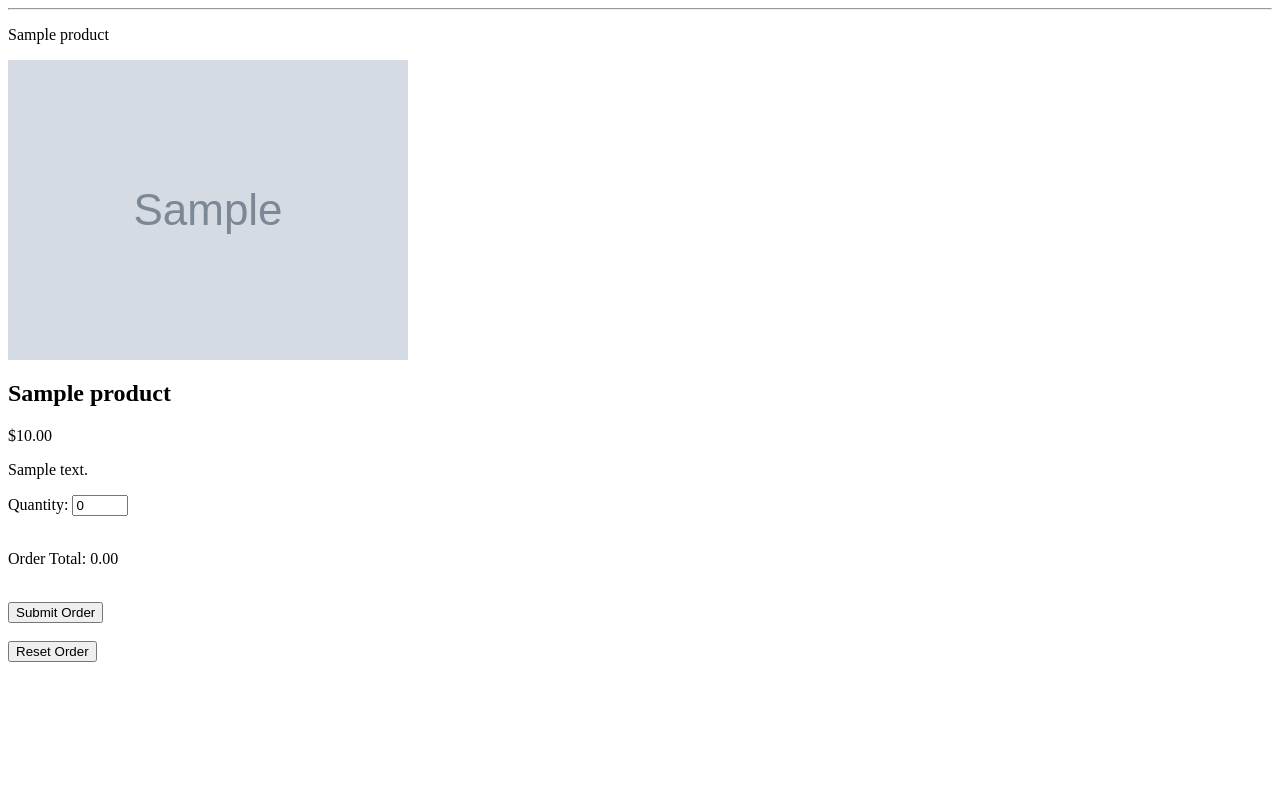
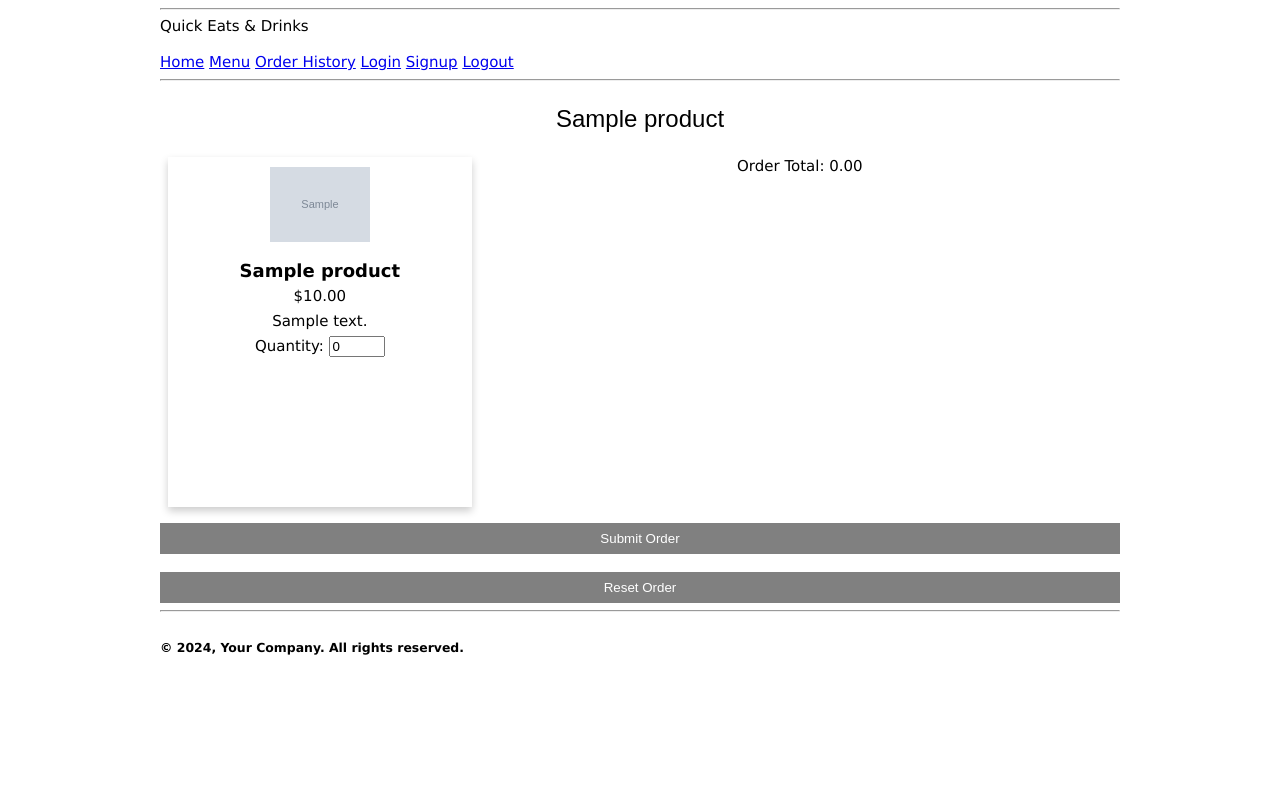
Before and after one commit to Isaac-Ndirangu-Muturi-749/Quick-Eats-and-Drinks, a Flask app: page /menu in a window 1280 px wide. Run offline with Flask 3, Linux system fonts and the light colour scheme; tables that the repository leaves empty hold one stand-in row (values such as "Sample post"); grey boxes marked "Sample" are stand-in pictures; parts of the project's set-up code (start-up, migrations or seed data) failed here and were passed over.

Commit message:
update user authentication

```diff
--- a/j2/app/__init__.py
+++ b/j2/app/__init__.py
@@ -1,13 +1,13 @@
-# app/__init__.py
-
 from flask import Flask
 from flask_sqlalchemy import SQLAlchemy
 from flask_migrate import Migrate
 from flask_babel import Babel
+from flask_login import LoginManager
 
 db = SQLAlchemy()
 migrate = Migrate()
 babel = Babel()
+login_manager = LoginManager()
 
 def create_app():
     app = Flask(__name__, template_folder='templates', static_folder='static')
@@ -17,6 +17,8 @@ def create_app():
     db.init_app(app)
     migrate.init_app(app, db)
     babel.init_app(app)
+    login_manager.init_app(app)
+    login_manager.login_view = 'auth.login'
 
     # Custom template filter
     @app.template_filter('format_currency')
@@ -25,7 +27,15 @@ def create_app():
         return "${:,.2f}".format(value)
 
     # Import and register blueprints
+    from app.routes.auth import bp as auth_bp
+    app.register_blueprint(auth_bp)
+
     from app.routes.products import bp as products_bp
     app.register_blueprint(products_bp)
 
+    @login_manager.user_loader
+    def load_user(user_id):
+        from app.models import User  # Local import to avoid circular import issues
+        return User.query.get(int(user_id))
+
     return app
--- a/j2/app/routes/products.py
+++ b/j2/app/routes/products.py
@@ -1,26 +1,64 @@
-# app/routes/products.py
-
 from flask import Blueprint, request, render_template, redirect, url_for
 from app import db
-from app.models import Product
+from app.models import Product, Order, OrderItem
+from flask_login import current_user, login_required
+from datetime import datetime
 
 bp = Blueprint('products', __name__)
+
+@bp.route('/index', methods=['GET'])
+def index():
+    return render_template('index.html')
 
 @bp.route('/menu', methods=['GET'])
 def menu():
     products_list = Product.query.all()
     return render_template('menu.html', products=products_list)
 
-@bp.route('/')
-def index():
-    return render_template('index.html')
+@bp.route('/order-history')
+@login_required
+def order_history():
+    orders = Order.query.filter_by(user_id=current_user.id).all()
+    order_data = []
 
-@bp.route('/order-history')
-def order_history():
-    # Logic to retrieve and display order history
-    return render_template('order_history.html')
+    for order in orders:
+        items = OrderItem.query.filter_by(order_id=order.id).all()
+        order_data.append({
+            'order': order,
+            'items': items
+        })
+
+    return render_template('order_history.html', orders=order_data)
 
 @bp.route('/process_order', methods=['POST'])
+@login_required
 def process_order():
-    # Handle order processing
-    return redirect(url_for('products.menu'))
+    product_ids = request.form.getlist('productId[]')
+    quantities = request.form.getlist('quantity[]')
+    prices = request.form.getlist('price[]')
+
+    # Calculate total amount
+    total_amount = sum(float(price) * int(quantity) for price, quantity in zip(prices, quantities))
+
+    # Insert the order into the database
+    order = Order(user_id=current_user.id, order_date_time=datetime.utcnow(), amount=total_amount)
+    db.session.add(order)
+    db.session.commit()
+
+    # Insert order items
+    for product_id, quantity, price in zip(product_ids, quantities, prices):
+        if int(quantity) > 0:
+            order_item = OrderItem(order_id=order.id, product_id=int(product_id), quantity=int(quantity), amount=float(price) * int(quantity))
+            db.session.add(order_item)
+
+    db.session.commit()
+
+    return redirect(url_for('products.order_confirmation', order_id=order.id))
+
+@bp.route('/order_confirmation/<int:order_id>')
+@login_required
+def order_confirmation(order_id):
+    order = Order.query.get_or_404(order_id)
+    items = OrderItem.query.filter_by(order_id=order.id).all()
+
+    return render_template('order_confirmation.html', order=order, items=items)
--- a/j2/app/static/css/menu.css
+++ b/j2/app/static/css/menu.css
@@ -1,6 +1,93 @@
+/* CSS document for Menu page of e-commerce web site */
 
-.product-image {
-    width: 200px;
-    height: auto;  /* This keeps the aspect ratio intact */
-    object-fit: cover;  /* Optional: crops the image to fit the specified size */
-}
+html {
+    box-sizing: border-box;
+  }
+
+  p.center {
+    text-align: center;
+    margin-top: 5px;
+    margin-bottom: 5px;
+  }
+
+  hr {
+    clear: both;
+  }
+
+  .bodyStyle {
+    width: 960px;
+    margin: 0 auto;
+    overflow: auto;
+    font-family: 'Lucida Grande', 'Lucida Sans Unicode', 'sans-serif';
+    font-size: 15px;
+  }
+
+  *, *:before, *:after {
+    box-sizing: inherit;
+  }
+
+  .column {
+    float: left;
+    width: 33.3%;
+    margin-bottom: 16px;
+    padding: 0 8px;
+  }
+
+  @media screen and (max-width: 650px) {
+    .column {
+      width: 100%;
+      display: block;
+    }
+  }
+
+  .card {
+    box-shadow: 0 4px 8px 0 rgba(0, 0, 0, 0.2);
+    height: 350px;
+    line-height: 20px;
+    text-align: center;
+    padding: 10px;
+  }
+
+  .container {
+    padding: 0 16px;
+  }
+
+  .container::after, .row::after {
+    content: "";
+    clear: both;
+    display: table;
+  }
+
+  .button {
+    border: none;
+    outline: 0;
+    display: inline-block;
+    padding: 8px;
+    color: white;
+    background-color: gray;
+    text-align: center;
+    cursor: pointer;
+    width: 100%;
+  }
+
+  .button:hover {
+    background-color: #555;
+  }
+
+  .productTitle {
+    text-align: center;
+    font-size: 18px;
+    margin-bottom: 5px;
+  }
+
+  .product-image {
+    width: 100px;
+    height: auto;  /* Keep aspect ratio */
+    object-fit: cover;
+  }
+
+  .cursiveText p {
+    font-family: 'Cursive', 'Lucida Handwriting', sans-serif;
+    font-size: 24px;
+    text-align: center;
+  }
--- a/j2/app/templates/base.html
+++ b/j2/app/templates/base.html
@@ -9,13 +9,16 @@
 <body class="bodyStyle">
     <div id="header" class="mainHeader">
         <hr>
-        <div class="center">Popular Food and Drinks Store</div>
+        <div class="center">Quick Eats & Drinks</div>
     </div>
     <br>
     <div class="topnav">
         <a href="{{ url_for('products.index') }}">Home</a>
         <a href="{{ url_for('products.menu') }}" class="active">Menu</a>
         <a href="{{ url_for('products.order_history') }}">Order History</a>
+        <a href="{{ url_for('auth.login') }}">Login</a>
+        <a href="{{ url_for('auth.signup') }}">Signup</a>
+        <a href="{{ url_for('auth.logout') }}">Logout</a>
     </div>
     {% block content %}{% endblock %}
     <div id="Copyright" class="center">
--- a/j2/app/templates/menu.html
+++ b/j2/app/templates/menu.html
@@ -1,4 +1,10 @@
-<!-- app/templates/menu.html -->
+{% extends 'base.html' %}
+
+{% block title %}Menu{% endblock %}
+
+{% block content %}
+<div class="bodyStyle">
+
     <form id="orderForm" action="{{ url_for('products.process_order') }}" method="post" onsubmit="return validateOrder()">
         {% if products %}
             {% set previous_product_group_number = 0 %}
@@ -13,7 +19,6 @@
                 <div class="column">
                     <div class="card">
                         <img src="{{ product.image_url if 'http' in product.image_url else url_for('static', filename='images/' ~ product.image_url) }}" class="product-image">
-
                         <div class="container">
                             <h2 class="productTitle">{{ product.product_name }}</h2>
                             <p class="center">{{ product.price | format_currency }}</p>
@@ -34,9 +39,56 @@
                     Order Total: <span id="orderTotal">0.00</span>
                 </p>
             </div>
-        <br> <input type="Submit" value="Submit Order" class="button">
-        <br> <br> <input type="Reset" value="Reset Order" class="button" onclick="resetForm()">
+            <br> <input type="submit" value="Submit Order" class="button">
+            <br> <br> <input type="reset" value="Reset Order" class="button" onclick="resetForm()">
         {% else %}
             <br><p class="center">There are no items on the menu.</p>
         {% endif %}
     </form>
+
+    <hr>
+</div>
+
+<script>
+    /* Initialize order total. */
+    document.getElementById("orderTotal").innerHTML = "0.00";
+    var itemTotals = new Array({{ products|length }});
+
+    for (var i = 0; i < itemTotals.length; i++) {
+        itemTotals[i] = 0.00;
+    }
+
+    /* Function to calculate order total */
+    function calculateOrderTotal() {
+        var orderTotal = 0.00;
+        for (var i = 0; i < itemTotals.length; i++) {
+            orderTotal += itemTotals[i];
+        }
+        return orderTotal.toFixed(2);
+    }
+
+    /* Function to reset form */
+    function resetForm() {
+        document.getElementById("orderForm").reset();
+        document.getElementById("orderTotal").innerHTML = "0.00";
+        for (var i = 0; i < itemTotals.length; i++) {
+            itemTotals[i] = 0.00;
+        }
+    }
+
+    /* Function to update order total when quantities change */
+    function updateTotal(itemNo, quantity, price) {
+        var amount = quantity * price;
+        itemTotals[itemNo] = amount;
+        document.getElementById("orderTotal").innerHTML = calculateOrderTotal();
+    }
+
+    /* Function to validate the order amount */
+    function validateOrder() {
+        if (calculateOrderTotal() <= 0.00) {
+            alert('Please select at least one item to buy.');
+            return false;
+        }
+    }
+</script>
+{% endblock %}
--- a/j2/requirements.txt
+++ b/j2/requirements.txt
@@ -2,3 +2,5 @@ Flask
 Flask-SQLAlchemy
 Flask-Migrate
 Flask-Babel
+flask-login
+faker
```
Also changed, not shown: j2/app/models.py (+60 -2 lines), j2/app/routes/auth.py (added, +59 -0 lines), j2/app/templates/index.html (+0 -33 lines), j2/app/templates/login.html (added, +30 -0 lines), j2/app/templates/order_history.html (+28 -20 lines), j2/app/templates/signup.html (added, +34 -0 lines), j2/manage.py (added, +11 -0 lines), j2/migrations/versions/7937ffbfea9f_initial_migration.py (deleted, +0 -37 lines), j2/migrations/versions/f6a331a7fd62_initial_migration.py (added, +67 -0 lines), j2/seed.py (+38 -11 lines), j2/instance/site.db. Lines whose indentation alone changed are shown as unchanged.
